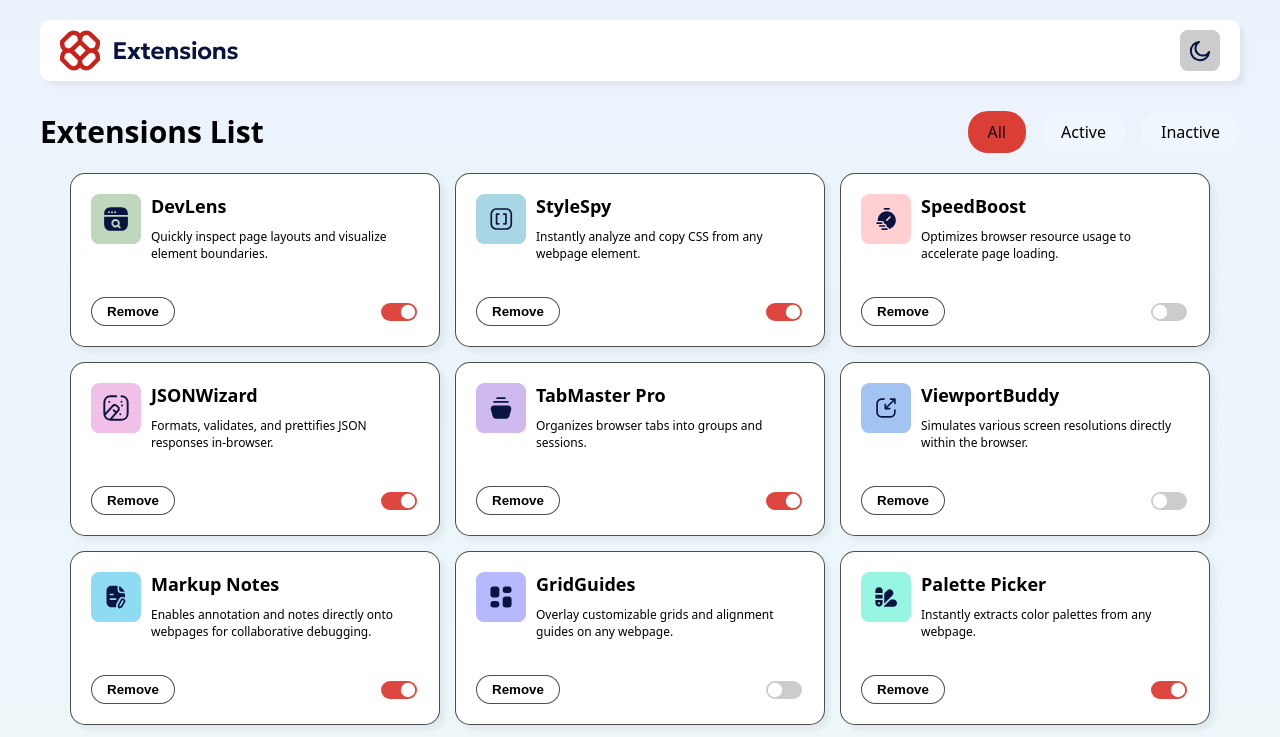
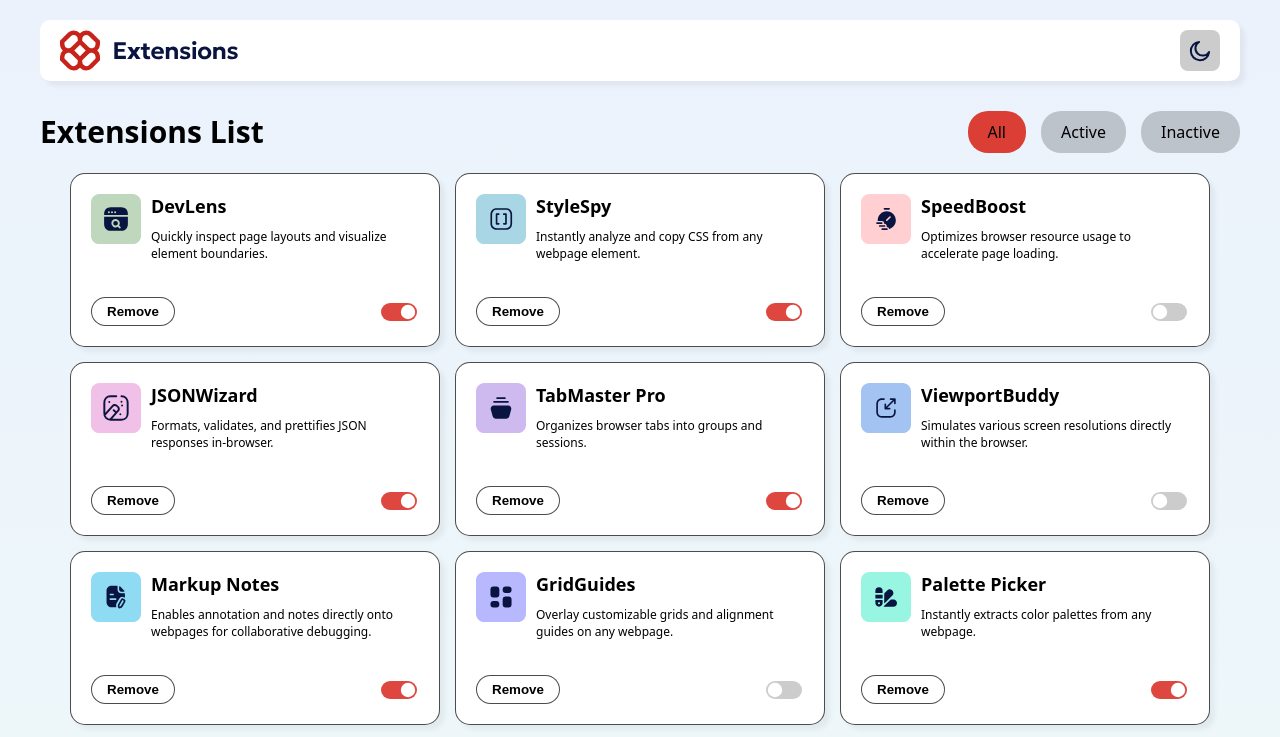
Before and after one commit to Sapientia01/Browser-extension-manager, a plain HTML site: page index.html in a window 1280 px wide. Both pictures are taken after a click on the element 1200 px from the left and 50 px from the top of the page. Shown: the top 737 px of the page. Drawn offline with Linux system fonts and the light colour scheme.

Commit message:
Update style.css

```diff
--- a/style.css
+++ b/style.css
@@ -83,6 +83,9 @@ h2 {
 }
 .filter ul li.active {
   background-color: #db3e35;
+}
+.filter ul li.light {
+  background-color: rgba(0, 0, 0, 0.2);
 }
 
 .extensions {
```
